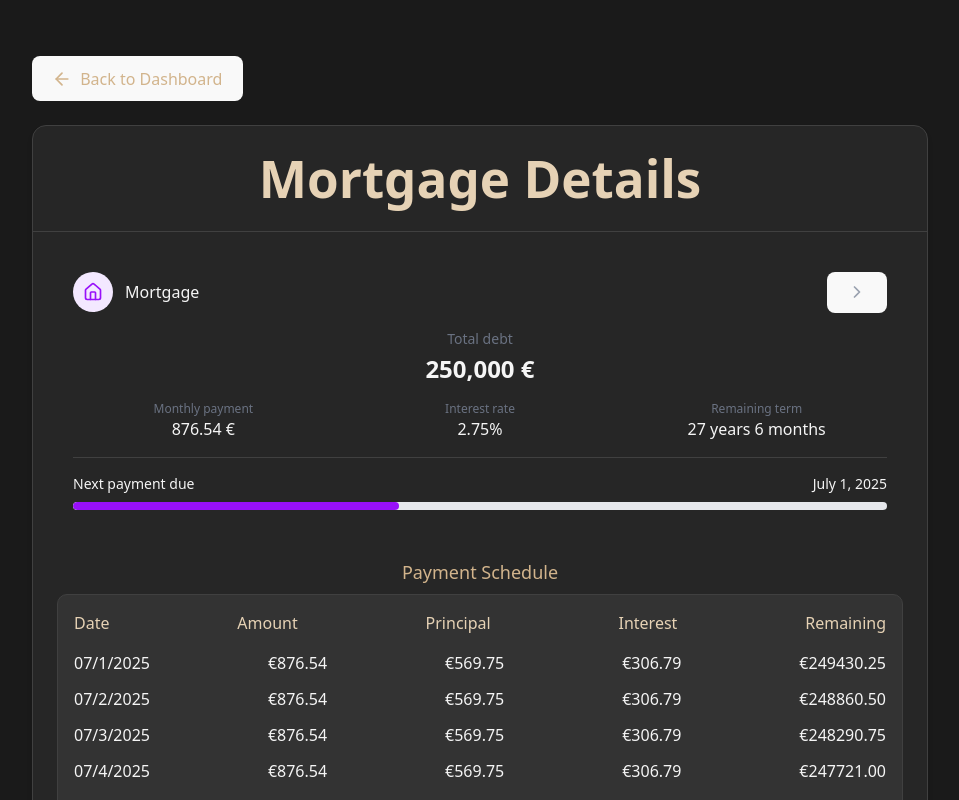
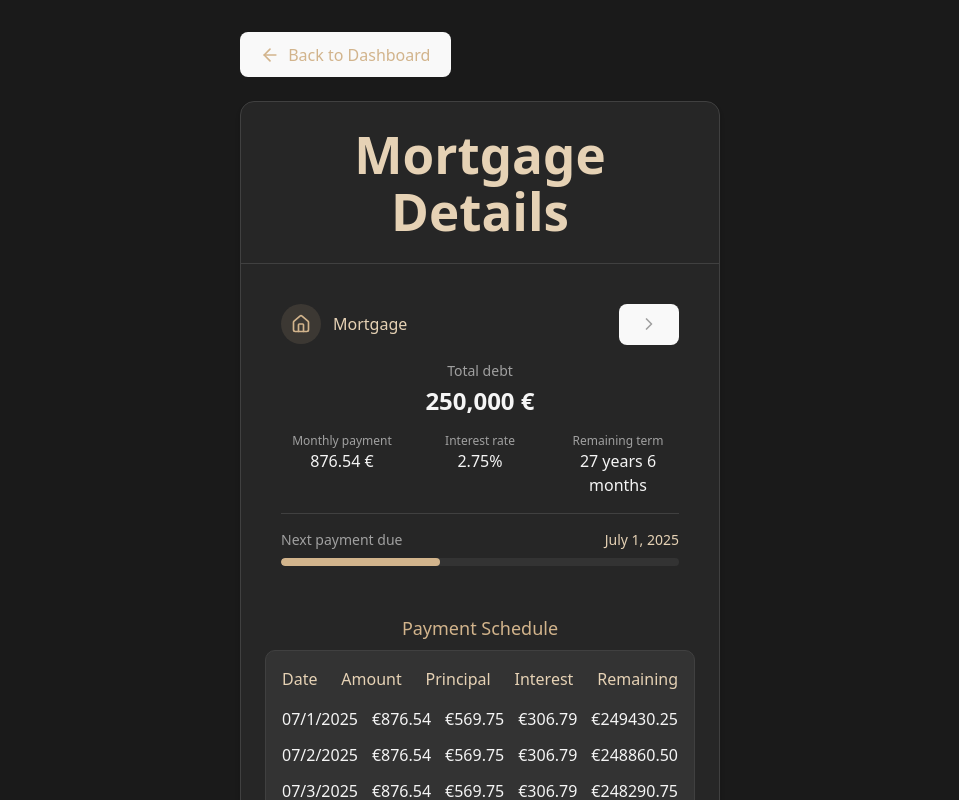
Before and after one commit to smart-mortgages/app, a React (Vite) app in the folder fractional-mortgage-dapp/: page /mortgage in a window 1280 px wide. Shown: the top 800 px of the page, without its empty margins (160-1119 px from the left). Built offline with nearby package versions, Linux system fonts and the light colour scheme.

Commit message:
style: update dark theme colors and layout spacing for mortgage dashboard components

```diff
--- a/fractional-mortgage-dapp/src/components/dashboard/MortgageInfo.tsx
+++ b/fractional-mortgage-dapp/src/components/dashboard/MortgageInfo.tsx
@@ -17,51 +17,51 @@ const MortgageInfo = ({ mortgageData }: MortgageInfoProps) => {
     <div className="p-4">
       <div className="flex justify-between items-center mb-4">
         <div className="flex items-center">
-          <div className="w-10 h-10 rounded-full bg-purple-100 flex items-center justify-center mr-3">
-            <Home className="w-5 h-5 text-purple-600" />
+          <div className="w-10 h-10 rounded-full bg-[#d2b48c20] flex items-center justify-center mr-3">
+            <Home className="w-5 h-5 text-[#d2b48c]" />
           </div>
-          <h3 className="font-medium">Mortgage</h3>
+          <h3 className="font-medium text-[#e6d2b5]">Mortgage</h3>
         </div>
-        <button className="text-gray-400">
+        <button className="text-[#a0a0a0]">
           <ChevronRight className="w-5 h-5" />
         </button>
       </div>
 
       <div className="mb-4">
-        <div className="text-gray-500 text-sm mb-1">Total debt</div>
-        <div className="text-2xl font-bold">
+        <div className="text-[#a0a0a0] text-sm mb-1">Total debt</div>
+        <div className="text-2xl font-bold text-[#f5f5f5]">
           {mortgageData.totalDebt.toLocaleString()} {mortgageData.currency}
         </div>
       </div>
 
       <div className="grid grid-cols-3 gap-4">
         <div>
-          <div className="text-gray-500 text-xs">Monthly payment</div>
-          <div className="font-medium">
+          <div className="text-[#a0a0a0] text-xs">Monthly payment</div>
+          <div className="font-medium text-[#f5f5f5]">
             {mortgageData.monthlyPayment.toFixed(2)} {mortgageData.currency}
           </div>
         </div>
         <div>
-          <div className="text-gray-500 text-xs">Interest rate</div>
-          <div className="font-medium">
+          <div className="text-[#a0a0a0] text-xs">Interest rate</div>
+          <div className="font-medium text-[#f5f5f5]">
             {mortgageData.interestRate}%
           </div>
         </div>
         <div>
-          <div className="text-gray-500 text-xs">Remaining term</div>
-          <div className="font-medium">
+          <div className="text-[#a0a0a0] text-xs">Remaining term</div>
+          <div className="font-medium text-[#f5f5f5]">
             {Math.floor(mortgageData.remainingYears)} years {Math.round((mortgageData.remainingYears % 1) * 12)} months
           </div>
         </div>
       </div>
 
-      <div className="mt-4 pt-4 border-t">
+      <div className="mt-4 pt-4 border-t border-[#404040]">
         <div className="flex justify-between items-center">
-          <div className="text-sm">Next payment due</div>
-          <div className="text-sm font-medium">July 1, 2025</div>
+          <div className="text-sm text-[#a0a0a0]">Next payment due</div>
+          <div className="text-sm font-medium text-[#e6d2b5]">July 1, 2025</div>
         </div>
-        <div className="w-full h-2 bg-gray-200 rounded-full mt-2 overflow-hidden">
-          <div className="h-full bg-purple-600 rounded-full" style={{ width: '40%' }}></div>
+        <div className="w-full h-2 bg-[#333333] rounded-full mt-2 overflow-hidden">
+          <div className="h-full bg-[#d2b48c] rounded-full" style={{ width: '40%' }}></div>
         </div>
       </div>
     </div>
--- a/fractional-mortgage-dapp/src/pages/AccountBalanceDetail.tsx
+++ b/fractional-mortgage-dapp/src/pages/AccountBalanceDetail.tsx
@@ -6,8 +6,8 @@ const AccountBalanceDetail = () => {
   const navigate = useNavigate();
 
   return (
-    <div className="min-h-screen bg-[#1a1a1a] p-6">
-      <div className="max-w-4xl mx-auto">
+    <div className="min-h-screen bg-[#1a1a1a] pb-20">
+      <div className="px-4 max-w-lg mx-auto">
         <button
           onClick={() => navigate('/dashboard')}
           className="flex items-center space-x-2 text-[#d2b48c] mb-6 hover:text-[#e6d2b5] transition-colors"
--- a/fractional-mortgage-dapp/src/pages/MortgageDetail.tsx
+++ b/fractional-mortgage-dapp/src/pages/MortgageDetail.tsx
@@ -27,8 +27,8 @@ const MortgageDetail = ({ mortgageData }: MortgageDetailProps) => {
   const data = mortgageData || defaultMortgageData;
 
   return (
-    <div className="min-h-screen bg-[#1a1a1a] p-6">
-      <div className="max-w-4xl mx-auto">
+    <div className="min-h-screen bg-[#1a1a1a] pb-20">
+      <div className="px-4 max-w-lg mx-auto">
         <button
           onClick={() => navigate('/dashboard')}
           className="flex items-center space-x-2 text-[#d2b48c] mb-6 hover:text-[#e6d2b5] transition-colors"
```
